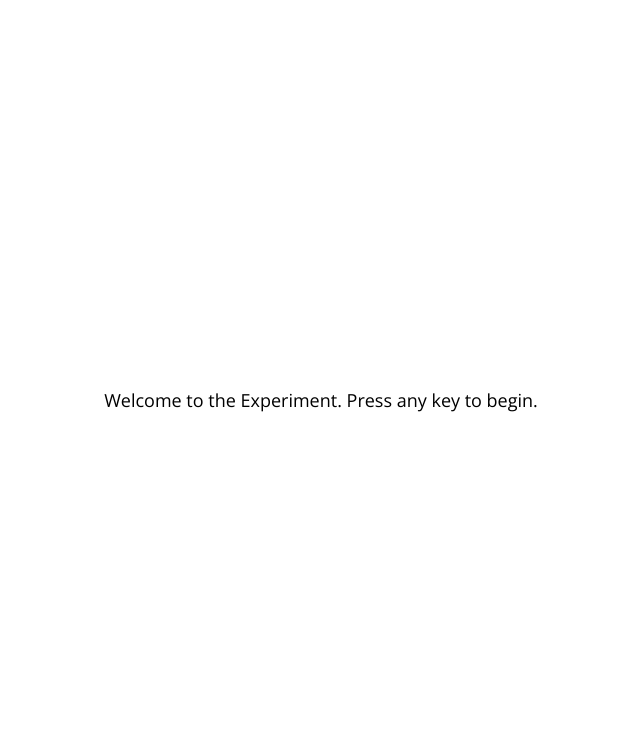
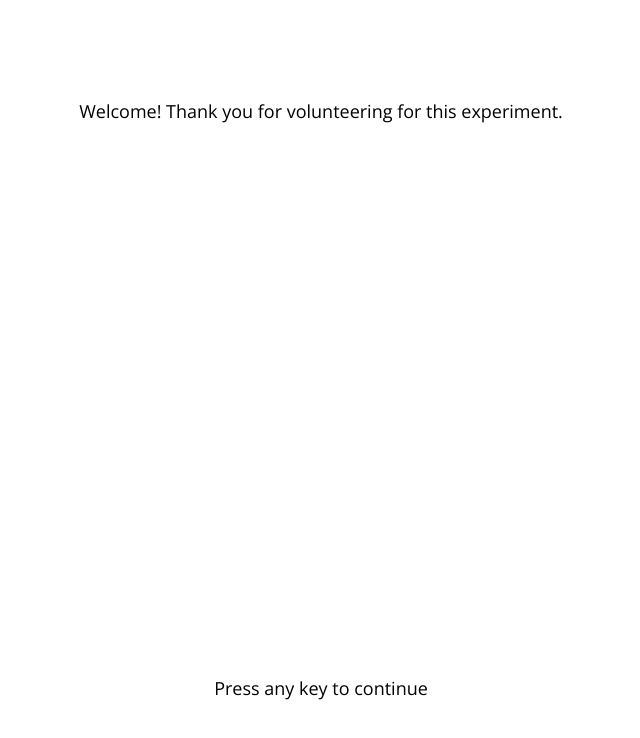
Before and after one commit to rholson1/horizonjs, a plain HTML site: page index.html in a window 1280 px wide. Shown: the whole page, without its empty margins (319-959 px from the left). Drawn offline with nearby package versions, Linux system fonts and the light colour scheme.

Commit message:
Add instruction slides and clean up code.

```diff
--- a/index.html
+++ b/index.html
@@ -65,12 +65,66 @@
 
     let timeline = [];
 
+
+    /*** Variables for instructions slides ***
+    The stack size is determined by the length of 'forced'.
+    inst_mode controls the "mode" of the slide.
+      blank: no bandits are displayed
+      bandits: display bandits and the text in the display variable
+      lever: display bandits with a lever animation
+      prompt: display bandits and the text in the display variable as well as the green prompt boxes.
+    display contains the values to be displayed in the left and right bandits.
+    msg is the text displayed at the top of the screen.  HTML tags can be included (e.g., <br> for a line break).
+    */
+    let instructions = [
+        { forced: [1, 2, 1, 1, 0, 0, 0, 0, 0, 0],  display: [[], []], inst_mode: 'blank',  msg: 'Welcome! Thank you for volunteering for this experiment.' },
+        { forced: [1, 2, 1, 1, 0, 0, 0, 0, 0, 0],  display: [[], []], inst_mode: 'bandits',  msg: 'In this game we would like you to choose between two stacks of boxes.' },
+        { forced: [1, 2, 1, 1, 0, 0, 0, 0, 0, 0],  display: [[], []], inst_mode: 'bandits',  msg: 'The stacks of boxes look like this' },
+        { forced: [1, 2, 1, 1, 0, 0, 0, 0, 0, 0],  display: [[], []], inst_mode: 'lever',  msg: 'Every time you choose one stack, the lever will be pulled like this ...' },
+        { forced: [1, 2, 1, 1, 0, 0, 0, 0, 0, 0],  display: [[77], ['XX']], inst_mode: 'bandits',  msg: '... and the points you earn will be shown like this.  For example, in this case, you chose the left stack this box is giving you 77 points. ' },
+        { forced: [1, 2, 1, 1, 0, 0, 0, 0, 0, 0],  display: [[], []], inst_mode: 'bandits',  msg: 'Most of the time you will find about the same number of points for all the boxes in a stack, but some may give you a few more or a few less points than others.  ' },
+        { forced: [1, 2, 1, 1, 0, 0, 0, 0, 0, 0],  display: [['XX'], [52]], inst_mode: 'bandits',  msg: 'For example, the average reward for the stack on the right might be 50 points, but the first box might give us 52 points ...' },
+        { forced: [1, 2, 1, 1, 0, 0, 0, 0, 0, 0],  display: [['XX', 'XX'], [52, 56]], inst_mode: 'bandits',  msg: '... on the second box we might get 56 points ... ' },
+        { forced: [1, 2, 1, 1, 0, 0, 0, 0, 0, 0],  display: [['XX', 'XX', 'XX'], [52, 56, 45]], inst_mode: 'bandits',  msg: '... if we open a third box on the right we might get 45 points this time ... ' },
+        { forced: [1, 2, 1, 1, 0, 0, 0, 0, 0, 0],  display: [[], []], inst_mode: 'bandits',  msg: 'On each game, either the left or the right stack will give you more points on average and is the better option to choose for that game.  ' },
+        { forced: [1, 2, 1, 1, 0, 0, 0, 0, 0, 0],  display: [[], []], inst_mode: 'bandits',  msg: 'To make your choice:<br> Press < to play the left stack <br> Press > to play the right stack' },
+        { forced: [1, 2, 1, 1, 0, 0, 0, 0, 0, 0],  display: [[], []], inst_mode: 'bandits',  msg: 'On each game you can tell how many choices you will have by the height of the stacks.  For example, when the bandits are 10 boxes high, there are 10 trials in each game ... ' },
+        { forced: [1, 2, 1, 1, 0], display: [[], []], inst_mode: 'bandits',  msg: '... when the stacks are 5 boxes high there are only 5 trials in the game.' },
+        { forced: [1, 2, 1, 1, 0, 0, 0, 0, 0, 0],  display: [[], []], inst_mode: 'bandits',  msg: 'Finally, for the first 4 choices in each game we will tell you which option to play.  ' },
+        { forced: [1, 2, 1, 1, 0, 0, 0, 0, 0, 0],  display: [[], []], inst_mode: 'prompt',  msg: 'There will be a green square inside the box we want you to open and you must press the button to choose this option so you can collect your points and move on the next trial. For example, if you are instructed to choose the left box on the first trial, you will see this:' },
+        { forced: [1, 2, 1, 1, 0, 0, 0, 0, 0, 0],  display: [[77], ['XX']], inst_mode: 'prompt',  msg: 'If you are instructed to choose the right box on the second trial, you will see this:' },
+        { forced: [1, 2, 1, 1, 0, 0, 0, 0, 0, 0],  display: [[77, 'XX', 65, 67], ['XX', 52, 'XX', 'XX']], inst_mode: 'prompt',  msg: 'For the last few choices in each game, you will see two green squares which means you can pick either stack. Each time you see 2 new stacks of boxes on the screen, a new game is starting. ' },
+        { forced: [1, 2, 1, 1, 0, 0, 0, 0, 0, 0],  display: [[], []], inst_mode: 'blank',  msg: "So ... to be sure that everything makes sense let's go through some things ..."},
+        { forced: [1, 2, 1, 1, 0, 0, 0, 0, 0, 0],  display: [[], []], inst_mode: 'blank',  msg: 'Press space when you are ready to begin.  Good luck!' }
+    ]
+
+    let horizon_inst = {
+        type: 'horizon',
+        forced: jsPsych.timelineVariable('forced'),
+        rewards: [[9, 13, 74, 56, 87, 54, 77, 86, 76, 35], [43, 55, 37, 36, 77, 65, 33, 34, 62, 93]],
+        choices: jsPsych.ALL_KEYS,
+        demo: true,
+        display: jsPsych.timelineVariable('display'),
+        post_response_delay: 0,
+        msg_top: jsPsych.timelineVariable('msg'),
+        msg_bottom: 'Press any key to continue',
+        inst_mode: jsPsych.timelineVariable('inst_mode')
+    }
+
+    let instruction_trials = {
+        timeline: [horizon_inst],
+        timeline_variables: instructions
+    }
+
+    timeline.push(instruction_trials);
+
+/*
     let welcome = {
         type: "html-keyboard-response",
         stimulus: "Welcome to the Experiment.  Press any key to begin."
     }
     timeline.push(welcome);
-
+*/
 
     var score_feedback = {
         type: "html-keyboard-response",
@@ -84,138 +138,39 @@
         }
     };
 
-    // this is all 80 trials... want to give feedback every 10 trials
-    let experiment_trials = {
-        type: 'horizon',
-        timeline_variables: full_design
-    }
-
-
     let trial = {
         type: 'horizon',
         forced: jsPsych.timelineVariable('forced'),
         rewards: jsPsych.timelineVariable('rewards')
     }
 
+    // Create blocks of 10 trials
     for(let j=0; j<full_design.length; j+=10){
-
-        let trials_procedure = {
-            timeline: [trial],
-            timeline_variables: full_design.slice(10*j, 10*(j+1))
-        }
+        timeline.push({
+            type: "html-keyboard-response",
+            stimulus: function() {
+                return "<p>Beginning block " + (j/10+1) + " of " + full_design.length / 10 + ".</p>" +
+                    "<p>Press any key to begin.</p>"
+            }
+        });
 
         timeline.push({
             timeline: [trial],
             timeline_variables: full_design.slice(j, j+10)
         });
 
-        //timeline.push(trials_procedure);  // block of 10 trials
         timeline.push(score_feedback);    // feedback slide
     }
 
-
-
-
+/*
     let horizon = {
         type: 'horizon',
         forced: [2, 1, 1, 1, 0, 0, 0, 0, 0, 0],
         rewards: [[9, 13, 74, 56, 87, 54, 77, 86, 76, 35], [43, 55, 37, 36, 77, 65, 33, 34, 62, 93]]
     }
 
-    //timeline.push(horizon);
-
-
-
-    var instructions = {
-        type: "html-keyboard-response",
-        stimulus: "<p>In this experiment, a circle will appear in the center " +
-            "of the screen.</p><p>If the circle is <strong>blue</strong>, " +
-            "press the letter F on the keyboard as fast as you can.</p>" +
-            "<p>If the circle is <strong>orange</strong>, press the letter J " +
-            "as fast as you can.</p>" +
-            "<div style='width: 700px;'>"+
-            "<div style='float: left;'><img src='jspsych-6.1.0/examples/img/blue.png'></img>" +
-            "<p class='small'><strong>Press the F key</strong></p></div>" +
-            "<div class='float: right;'><img src= 'jspsych-6.1.0/examples/img/orange.png'></img>" +
-            "<p class='small'><strong>Press the J key</strong></p></div>" +
-            "</div>"+
-            "<p>Press any key to begin.</p>",
-        post_trial_gap: 2000
-    };
-    //timeline.push(instructions);
-
-    var test_stimuli = [
-        { stimulus: "jspsych-6.1.0/examples/img/blue.png", data: {test_part: 'test', correct_response: 'f'}},
-        { stimulus: "jspsych-6.1.0/examples/img/orange.png", data: {test_part: 'test', correct_response: 'j'}}
-    ];
-
-    var fixation = {
-        type: 'html-keyboard-response',
-        stimulus: '<div style="font-size:60px;">+</div>',
-        choices: jsPsych.NO_KEYS,
-        trial_duration: function() {
-            // Here sampleWithoutReplacement returns an array of length 1, so add [0] to select the value
-            return jsPsych.randomization.sampleWithoutReplacement([250, 500, 750, 1000, 1250, 1500, 1750, 2000], 1)[0];
-        },
-        data: {test_part: 'fixation'}
-    }
-
-    var test = {
-        type: "image-keyboard-response",
-        stimulus: jsPsych.timelineVariable('stimulus'),
-        choices: ['f', 'j'],
-        data: jsPsych.timelineVariable('data'),
-        on_finish: function(data) {
-            data.correct = data.key_press == jsPsych.pluginAPI.convertKeyCharacterToKeyCode(data.correct_response);
-        }
-    }
-
-    var test_procedure = {
-        timeline: [fixation, test],
-        timeline_variables: test_stimuli,
-        randomize_order: true,
-        repetitions: 5
-    }
-
-    //timeline.push(test_procedure);
-
-    var debrief_block = {
-        type: "html-keyboard-response",
-        stimulus: function() {
-
-            var trials = jsPsych.data.get().filter({test_part: 'test'});
-            var correct_trials = trials.filter({correct: true});
-            var accuracy = Math.round(correct_trials.count() / trials.count() * 100);
-            var rt = Math.round(correct_trials.select('rt').mean());
-
-            return "<p>You responded correctly on "+accuracy+"% of the trials.</p>"+
-                "<p>Your average response time was "+rt+"ms.</p>"+
-                "<p>Press any key to complete the experiment. Thank you!</p>";
-
-        }
-    };
-
-
-
-    //timeline.push(debrief_block);
-
-
-/*    var blue_trial = {
-        type: 'image-keyboard-response',
-        stimulus: 'jspsych-6.1.0/examples/img/blue.png',
-        choices: ['f', 'j']
-    };
-
-    var orange_trial = {
-        type: 'image-keyboard-response',
-        stimulus: 'jspsych-6.1.0/examples/img/orange.png',
-        choices: ['f', 'j']
-    }
-
-    timeline.push(blue_trial, orange_trial);*/
-
-
-
+    timeline.push(horizon);
+*/
 
     jsPsych.init({
         timeline: timeline,
@@ -224,7 +179,5 @@
         }
     });
 
-
-
 </script>
 </html>
--- a/jspsych-horizon.css
+++ b/jspsych-horizon.css
@@ -1,5 +1,9 @@
 #container {
     text-align: center;
+}
+
+#horizon-top, #horizon-container, #horizon-bottom {
+    clear: both;
 }
 
 .bandit-left {
--- a/jspsych-horizon.js
+++ b/jspsych-horizon.js
@@ -25,6 +25,42 @@ jsPsych.plugins["horizon"] = (function () {
                     jsPsych.pluginAPI.convertKeyCharacterToKeyCode('.')
                 ],
                 description: 'Response keys for selecting bandit.'
+            },
+            demo: {
+                type: jsPsych.plugins.parameterType.BOOL,
+                array: false,
+                default: false,
+                description: 'In demo mode, the bandits are displayed in the specified state until a key is pressed.'
+            },
+            display: {
+                type: jsPsych.plugins.parameterType.STRING,
+                array: true,
+                default: [[], []],
+                description: 'In demo mode, the display variable is used to set the values displayed.'
+            },
+            post_response_delay: {
+                type: jsPsych.plugins.parameterType.INT,
+                array: false,
+                default: 1000,
+                description: 'Delay after the final response of the trial'
+            },
+            msg_top: {
+                type: jsPsych.plugins.parameterType.HTML_STRING,
+                array: false,
+                default: '',
+                description: 'Message to display at the top of the screen.'
+            },
+            msg_bottom: {
+                type: jsPsych.plugins.parameterType.HTML_STRING,
+                array: false,
+                default: '',
+                description: 'Message to display at the bottom of the screen.'
+            },
+            inst_mode: {
+                type: jsPsych.plugins.parameterType.STRING,
+                array: false,
+                default: '',
+                description: 'Special commands for generating instructions slides.'
             }
         }
     }
@@ -34,14 +70,20 @@ jsPsych.plugins["horizon"] = (function () {
         let processing = false;
         let forced = trial.forced;
         let rewards = trial.rewards;
-        let display = [[], []];
+        let display = trial.display;
         let responses = [];
 
         let size = 50;
+        let max_size = 10;  // assumed maximum size of a bandit
         let stacksize = forced.length;
         let yPos = [...Array(stacksize).keys()];
 
         let after_response = function (info) {
+            if(trial.demo){
+                end_trial();
+                return;
+            }
+
             // process key response
             if (jsPsych.pluginAPI.compareKeys(info.key, trial.choices[0])) {
                 if (forced[active_row] !== 2 && !processing) {
@@ -60,8 +102,8 @@ jsPsych.plugins["horizon"] = (function () {
                     next_trial();
                 }
             }
+        }
 
-        }
         // function to end trial when it is time
         var end_trial = function () {
 
@@ -74,10 +116,13 @@ jsPsych.plugins["horizon"] = (function () {
             }
 
             // Prepare output variables
+            if(trial.demo){
+                trial_data = {};
+            } else {
                 let scores = [];
                 let a = [];
-            for(let i=0; i<forced.length; i++){
-                if(responses[i]==='left'){
+                for (let i = 0; i < forced.length; i++) {
+                    if (responses[i] === 'left') {
                         scores.push(rewards[0][i]);
                         a.push(1);
                     } else {
@@ -87,7 +132,7 @@ jsPsych.plugins["horizon"] = (function () {
                 }
 
                 // Use with Array.reduce() to sum elements of an array.
-            let sum = function(total, num){
+                let sum = function (total, num) {
                     return total + num;
                 }
 
@@ -99,15 +144,16 @@ jsPsych.plugins["horizon"] = (function () {
                     "sum_scores": scores.reduce(sum),
                     "a": a
                 };
+            }
 
-            // After a 1-s delay, clear display and move on.
+            // After a delay, clear display and move on.
             jsPsych.pluginAPI.setTimeout(function(){
                 // clear the display
                 display_element.innerHTML = '';
 
                 // move on to the next trial
                 jsPsych.finishTrial(trial_data);
-            }, 1000);
+            }, trial.post_response_delay);
         };
 
         var keyboardListener = jsPsych.pluginAPI.getKeyboardResponse({
@@ -118,24 +164,30 @@ jsPsych.plugins["horizon"] = (function () {
             allow_held_key: false
         });
 
+        display_element.innerHTML =
+            '<div id="horizon-top"></div>' +
+            '<div id="horizon-container"></div>' +
+            '<div id="horizon-bottom"></div>';
 
-        display_element.innerHTML = '<div id="horizon-container"></div>'
+        $('#horizon-top').html(trial.msg_top);
+        $('#horizon-bottom').html(trial.msg_bottom);
+
+        let active_row = 0; // which row is active
+        let yOffset = 20;
+        let xOffset = [100 - size / 2, 300 - size / 2];
 
         // make svg container
         let svg = d3.select('#horizon-container').append('svg')
-            .attr('width', 800)
-            .attr('height', 800);
+            .attr('width', 400)
+            .attr('height', size * max_size + yOffset * 2);
 
-        let active_row = 0; // which row is active
-        let yOffset = 20;
-        let xOffset = [300, 500];
 
         let create_bandits = function () {
             svg.selectAll('rect')
                 .data(d3.cross(xOffset, yPos))
                 .enter().append('rect')
                 .attr('x', d => d[0])
-                .attr('y', d => d[1] * size)
+                .attr('y', d => d[1] * size + yOffset)
                 .attr('height', size)
                 .attr('width', size)
                 .attr('class', function (d, i) {
@@ -150,7 +202,6 @@ jsPsych.plugins["horizon"] = (function () {
                     return 'block-' + Math.floor(i / yPos.length) + '-' + d[1];
                 });
         }
-        create_bandits();
 
         let create_bandit_arms = function () {
             let sides = ['left', 'right'];
@@ -177,10 +228,16 @@ jsPsych.plugins["horizon"] = (function () {
                     .attr('id', 'bandit-ball-' + sides[i]);
             }
         }
+
+        // Suppress drawing the bandits for blank instructions slides
+        if(trial.inst_mode !== 'blank'){
+            create_bandits();
             create_bandit_arms();
+        }
 
-        let animate_arm = function () {
-            let side = responses[responses.length - 1];
+        let animate_arm = function (side) {
+            // side should be 'right' or 'left'
+
             let arm = d3.select('#bandit-arm-' + side);
             let oldy2 = parseFloat(arm.attr('y2'));
             arm.transition()
@@ -212,7 +269,8 @@ jsPsych.plugins["horizon"] = (function () {
 
         let next_trial = function () {
             clear_choices();
-            animate_arm();
+            let side = responses[responses.length - 1];
+            animate_arm(side);
             jsPsych.pluginAPI.setTimeout(function () {
                 active_row += 1;
                 update_text();
@@ -226,7 +284,7 @@ jsPsych.plugins["horizon"] = (function () {
                 if(active_row === forced.length){
                     end_trial()
                 }
-            }, 1000);
+            }, trial.post_response_delay);
         }
 
         let update_text = function () {
@@ -247,7 +305,7 @@ jsPsych.plugins["horizon"] = (function () {
                 .enter().append('text')
                 .attr('x', 0)
                 .attr('y', function (d, i) {
-                    return yPos[i] * size + size / 2;
+                    return yPos[i] * size + size / 2 + yOffset;
                 })
                 .text(function (d, i) {
                     return d;
@@ -270,17 +328,31 @@ jsPsych.plugins["horizon"] = (function () {
             }
         }
 
+        // Demonstrate the lever animation
+        if(trial.inst_mode === 'lever') {
+            jsPsych.pluginAPI.setTimeout(function(){
+                animate_arm('right');
+            }, 300);
+        }
+
+        if(trial.demo){
+            if(trial.inst_mode === 'bandits') {
+                update_text();
+            } else if(trial.inst_mode === 'prompt') {
+                active_row = display[0].length;
+                update_text();
+                display_choices();
+            }
+        } else {
             // Highlight the choices for the first trial
             display_choices();
+        }
 
         // Remove the highlight from all blocks
         let clear_choices = function () {
             d3.selectAll('.bandit-block')
                 .classed('block-choices', false);
         }
-
-
-
     };
 
     return plugin;
```
Lines whose indentation alone changed are shown as unchanged.
